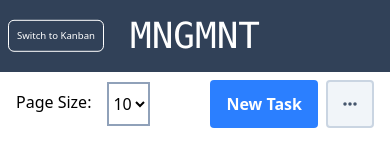
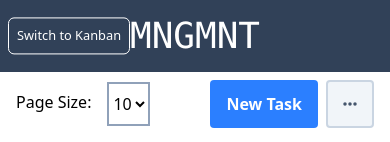
Before and after one commit to suzuhe481/mngmnt-tasks-app, a React (Vite) app: page / in a window 390 px wide. Shown: the top 142 px of the page. Built offline with nearby package versions, Linux system fonts and the light colour scheme.

Commit message:
Changed text size of toggle button

```diff
--- a/src/components/TableView/Header/Header.tsx
+++ b/src/components/TableView/Header/Header.tsx
@@ -16,7 +16,7 @@ export const Header = () => {
     <div className="relative flex flex-row justify-center py-4 bg-slate-700">
       <button
         onClick={toggleKanbanView}
-        className="animate-all absolute left-2 text-white cursor-pointer border-1 border-white p-2 rounded-md text-[0.6rem] lg:text-base top-1/2 -translate-y-1/2 hover:bg-slate-300 hover:text-slate-800"
+        className="animate-all absolute left-2 text-white cursor-pointer border-1 border-white p-2 rounded-md text-[0.8rem] lg:text-base top-1/2 -translate-y-1/2 hover:bg-slate-300 hover:text-slate-800"
       >
         Switch to {kanbanView ? "Table" : "Kanban"}
       </button>
```
